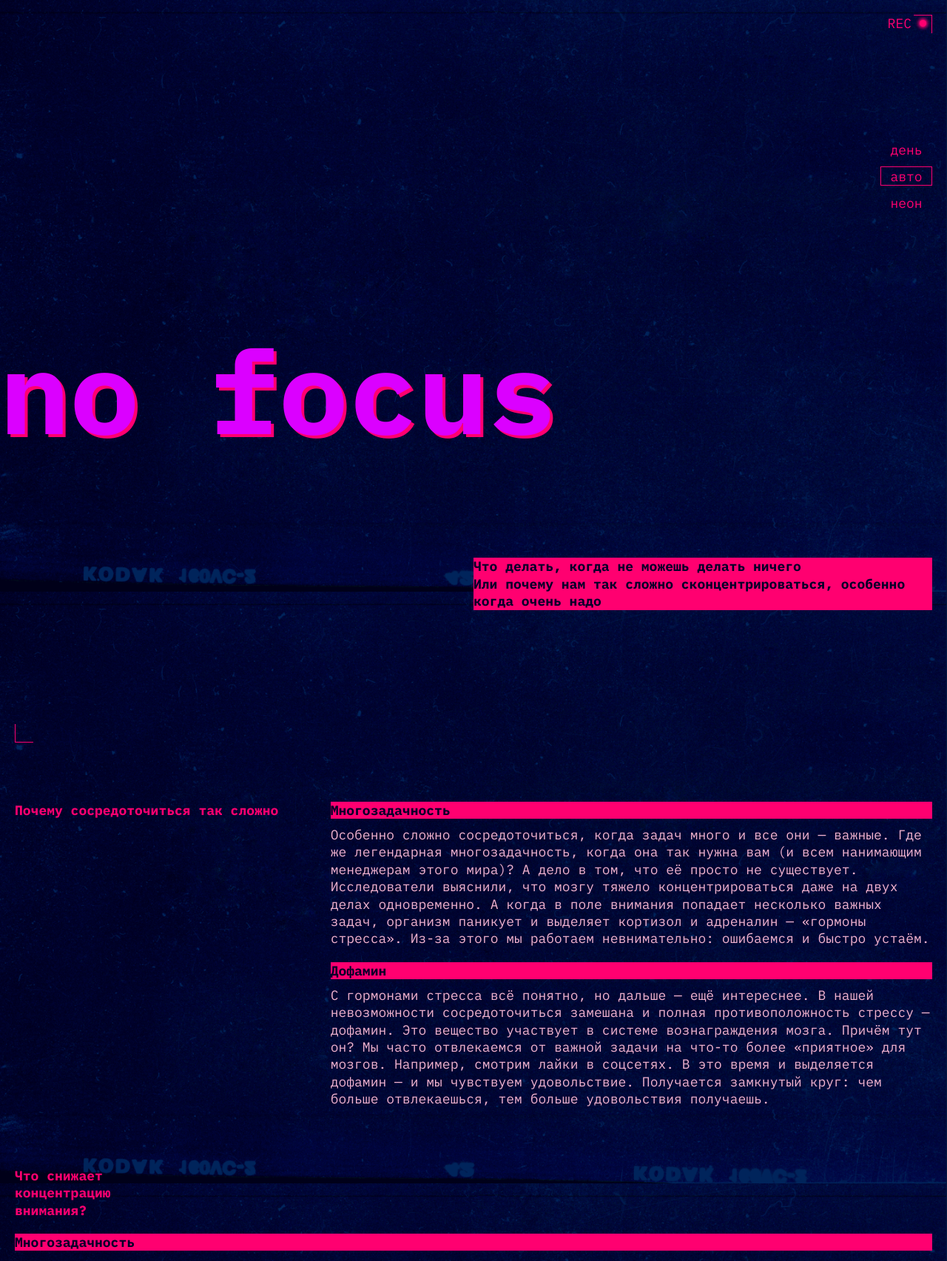
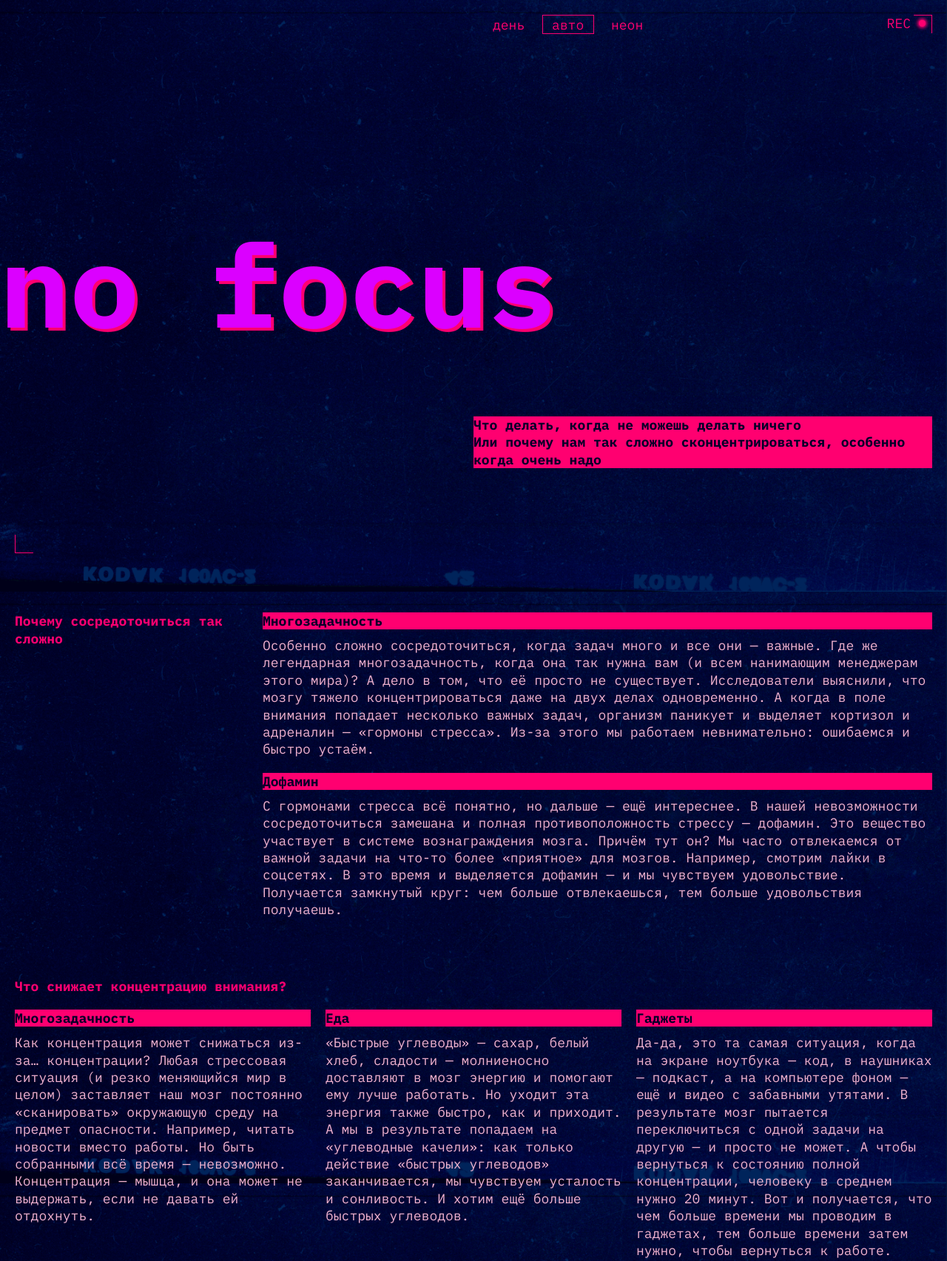
Before and after one commit to aleksei2834/slozhno-sosredotochitsya-fd, a plain HTML site: page index.html in a window 1280 px wide. Shown: the top 1705 px of the page at 74% size. Drawn offline with Linux system fonts and the light colour scheme.

Commit message:
Верстка страницы под десктоп

```diff
--- a/index.html
+++ b/index.html
@@ -21,27 +21,30 @@
 
 <body class="page">
   <header class="header">
+    <div class="header__navigation">
       <p class="decoration" aria-hidden="true">REC</p>
       <nav class="header__theme-menu">
         <ul class="header__theme-menu-list">
           <li class="header__theme-menu-item">
-          <button class="header__theme-menu-button header__theme-menu-button_type_light">
+            <button class="header__theme-menu-button header__theme-menu-button_type_light" type="button" value="light">
               День
             </button>
           </li>
           <li class="header__theme-menu-item">
             <button
-            class="header__theme-menu-button header__theme-menu-button_active header__theme-menu-button_type_auto">
+              class="header__theme-menu-button header__theme-menu-button_active header__theme-menu-button_type_auto"
+              type="button" value="auto">
               Авто
             </button>
           </li>
           <li class="header__theme-menu-item">
-          <button class="header__theme-menu-button header__theme-menu-button_type_dark" disabled>
-            Неон
+            <button class="header__theme-menu-button header__theme-menu-button_type_dark" type="button" value="neon"
+              disabled>Неон</button>
             </button>
           </li>
         </ul>
       </nav>
+    </div>
     <h1 class="header__title">no focus</h1>
     <p class="header__description title-decor line-height-another">Что делать, когда не можешь делать ничего <br>Или
       почему нам так сложно
--- a/styles/style.css
+++ b/styles/style.css
@@ -21,15 +21,22 @@
   margin-block-end: 40px;
 }
 
+.header__navigation {
+  display: flex;
+  flex-direction: column;
+  margin-block-start: 11px;
+}
+
 .decoration {
   font-family: var(--font-family);
   color: var(--accent-color);
   font-size: var(--text-font-size);
-  margin-block-start: 11px;
-  margin-inline-end: 28px;
+
+  margin-inline-start: 10px;
   line-height: 23.4px;
   font-weight: var(--normal-font-weight);
   position: relative;
+
 }
 
 .decoration::after {
@@ -82,7 +89,8 @@
   text-transform: lowercase;
   block-size: 26px;
   inline-size: 70px;
-  padding: 0;
+  border: 1px solid transparent;
+  appearance: none;
 }
 
 .header__theme-menu-item {
@@ -221,7 +229,7 @@
     left: 20px;
   }
 
-  .decoration {
+  .header__navigation {
     margin-block-start: 20px;
   }
 
@@ -297,31 +305,30 @@
   }
 
   .gallery__image:nth-child(1) {
-  grid-column: 1 / span 2;
+    grid-column: 1 / 3;
     min-inline-size: 479px;
   }
 
   .gallery__image:nth-child(2) {
-  grid-row: 1 / span 2;
-  grid-column: 3 / span 2;
+    grid-row: 1 / 3;
+    grid-column: 3 / 4;
   }
 
   .gallery__image:nth-child(3) {
-  grid-row: 2 / span 2;
+    grid-row: 2 / 4;
   }
 
   .gallery__image:nth-child(4) {
-  grid-row: 2 / span 1;
+    grid-row: 2 / 3;
   }
   .gallery__image:nth-child(5) {
-  grid-column: 2 / span 3;
+    grid-column: 2 / 4;
   }
   .footer {
     min-block-size: 1024px;
     justify-content: center;
     padding: 0;
     margin-inline-start: 10px;
-    min-width: 768px, 100%;
   }
 
   .footer::before {
@@ -332,3 +339,53 @@
     left: 10px;
   }
 }
+
+@media (width >= 1024px) {
+  .header {
+    min-height: 768px;
+  }
+
+  .header__navigation {
+    flex-direction: row-reverse;
+    gap: 306px;
+    margin-inline-end: 29px;
+  }
+
+  .header__theme-menu {
+    margin-block-start: 0;
+  }
+
+  .header__theme-menu-list {
+    display: flex;
+    flex-direction: row;
+  }
+
+  .header__title {
+    margin-block-start: 274px;
+  }
+
+  .header__description {
+    margin-block-start: 114px;
+  }
+
+  .section__two-columns {
+    grid-template-columns: 315px 1fr;
+  }
+
+  .section-concentration {
+    grid-template-columns: repeat(3, 1fr);
+  }
+
+  .section-concentration .paragraph {
+    grid-row: 2 / 3;
+    grid-column: auto;
+  }
+
+  .footer {
+    min-height: 768px;
+  }
+
+  .footer__title {
+    font-size: 157px;
+  }
+}
```
Lines whose indentation alone changed are shown as unchanged.
